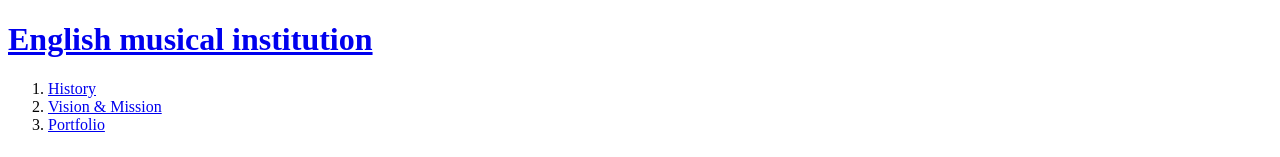
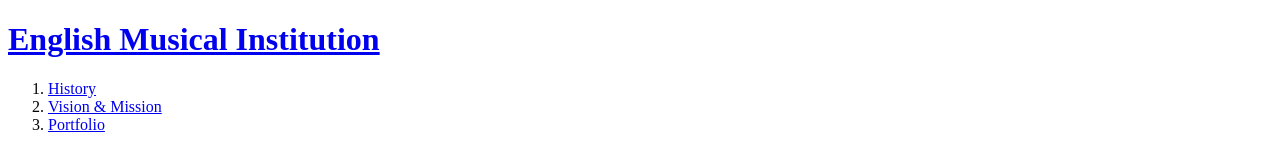
Before and after one commit to Rookies-Academy/Rookies-stage1-chapter1, a plain HTML site: page index.html in a window 1280 px wide. Shown: the top 157 px of the page. Drawn offline with Linux system fonts and the light colour scheme.

Commit message:
Update index.html
타이틀수정

```diff
--- a/index.html
+++ b/index.html
@@ -7,7 +7,7 @@
 </head>
 
 <body>
-    <h1><a href="index.html">English musical institution</a></h1>
+    <h1><a href="index.html">English Musical Institution</a></h1>
     <ol>
         <li><a href="1.html">History</a></li>
         <li><a href="2.html">Vision & Mission</a></li>
```
